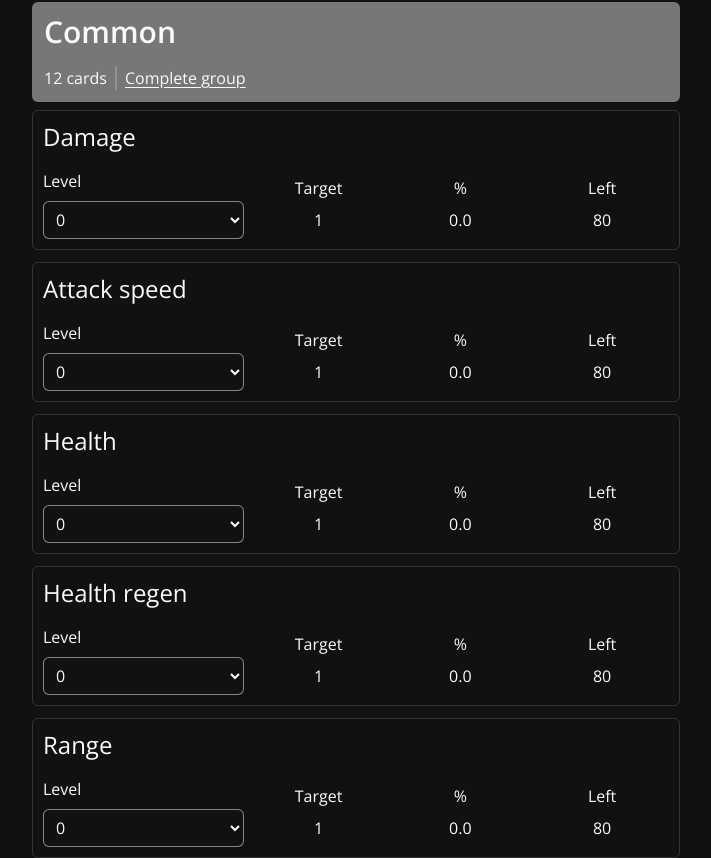
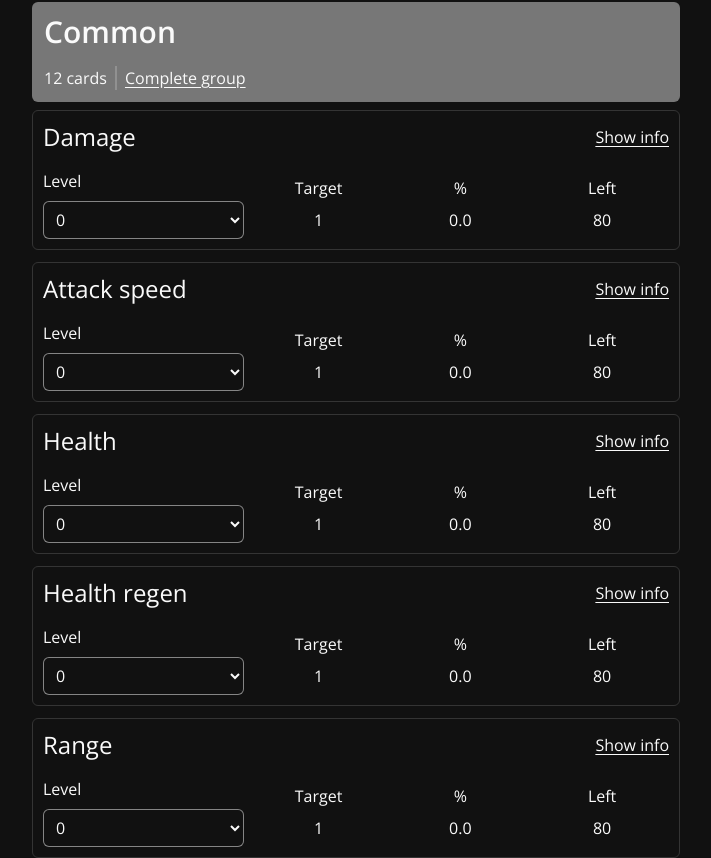
Before and after one commit to buczekmatthias/card-tracker, a Vue app: page / in a window 1280 px wide. Shown: the part 1480-2338 px from the top of the page, without its empty margins (284-995 px from the left). Built offline with nearby package versions, Linux system fonts and the light colour scheme.

Commit message:
Add description of cards and values per level, as well as list of possible additional labs | Move unlock requirement to info component

```diff
--- a/package.json
+++ b/package.json
@@ -1,6 +1,6 @@
 {
   "name": "card-tracker",
-  "version": "1.4.0",
+  "version": "1.4.1",
   "private": true,
   "type": "module",
   "scripts": {
--- a/src/components/Tracker/Card.vue
+++ b/src/components/Tracker/Card.vue
@@ -1,7 +1,9 @@
 <template>
   <Container class="flex flex-col gap-2">
-    <p class="font-light italic" v-if="Object.keys(unlocks).includes(updatedCard.name)">Locked behind {{ unlocks[updatedCard.name] }} milestone</p>
-    <p class="container-subheader mb-2">{{ updatedCard.name }}</p>
+    <div class="mb-2 flex items-center justify-between">
+      <p class="container-subheader">{{ updatedCard.name }}</p>
+      <button class="toggle-underline" @click="showInfo = !showInfo">{{ showInfo ? "Hide" : "Show" }} info</button>
+    </div>
     <div class="container-content" :class="[0, 7].includes(updatedCard.lvl) ? 'grid-cols-[3fr_2fr_2fr_2fr]' : 'grid-cols-[1.5fr_2fr_2.5fr_2.5fr_2.5fr]'">
       <div>
         <span>Level</span>
@@ -34,19 +36,23 @@
         <span>{{ getRequiredToMax(updatedCard.lvl, updatedCard.owned) }}</span>
       </div>
     </div>
+    <CardInfo :info="info" :cardLvl="updatedCard.lvl" v-if="showInfo" />
   </Container>
 </template>
 
 <script setup>
 import Container from "./Container.vue";
+import CardInfo from "./CardInfo.vue";
 
-import { unlocks } from "@/data/cardUnlocks";
 import { getPercentageOfMax, getRequiredToMax, levels } from "@/data/cardLevels";
 import { ref, watch } from "vue";
 
 const props = defineProps({
   card: Object,
+  info: Object,
 });
+
+const showInfo = ref(false);
 
 const updatedCard = ref(props.card);
 
--- a/src/components/Tracker/CardGroup.vue
+++ b/src/components/Tracker/CardGroup.vue
@@ -20,14 +20,16 @@
       </div>
     </div>
     <template v-if="!collapseGroup">
-      <Card v-for="(card, ind) in group.cards" :key="card.name" :card="card" @cardUpdate="updateCard($event, ind)" />
+      <Card v-for="(card, ind) in group.cards" :key="card.name" :card="card" :info="info[card.name]" @cardUpdate="updateCard($event, ind)" />
     </template>
   </div>
 </template>
 
 <script setup>
 import { ref, onMounted } from "vue";
+
 import { getGroupData } from "@/data/cardLevels";
+import { info } from "@/data/cardsInfo";
 
 import Card from "@/components/Tracker/Card.vue";
 
--- /dev/null
+++ b/src/components/Tracker/CardInfo.vue
@@ -0,0 +1,33 @@
+<template>
+  <div class="border-t border-solid border-t-container pt-2 mt-2 flex flex-col gap-3">
+    <p class="text-lg">{{ info.description }}</p>
+    <p class="font-light" v-if="Object.keys(info).includes('unlocks')">Locked behind {{ info.unlocks }} milestone</p>
+    <table class="border-collapse w-full">
+      <thead>
+        <tr>
+          <th class="border-2 border-container p-3">Level</th>
+          <th class="border-2 border-container p-3">Value</th>
+        </tr>
+      </thead>
+      <tbody>
+        <tr v-for="(value, lvl) in info.values" :key="value" :class="{ 'bg-active/15': lvl + 1 === cardLvl }">
+          <td class="text-center border border-container p-2">{{ lvl + 1 }}</td>
+          <td class="text-center border border-container p-2">{{ value }}</td>
+        </tr>
+      </tbody>
+    </table>
+    <div class="flex flex-col gap-2 border-t border-solid border-t-container pt-3" v-if="Object.keys(info).includes('labs')">
+      <a href="https://tower-lab-calculator.netlify.app/" target="_blank" class="flex gap-1 items-center self-start after:content-['🔗']">
+        <span class="text-lg toggle-underline">Additional labs</span>
+      </a>
+      <p v-for="lab in info.labs" :key="lab" class="before:content-['➡️'] flex gap-1">{{ lab }}</p>
+    </div>
+  </div>
+</template>
+
+<script setup>
+const props = defineProps({
+  info: Object,
+  cardLvl: Number,
+});
+</script>
--- a/src/data/cardUnlocks.js
+++ /dev/null
@@ -1,8 +0,0 @@
-const unlocks = {
-  "Package change": "tier 2 wave 750",
-  "Land mine stun": "tier 7 wave 250",
-  Nuke: "tier 11 wave 10",
-  "Ultimate crit": "tier 14 wave 50",
-};
-
-export { unlocks };
--- /dev/null
+++ b/src/data/cardsInfo.js
@@ -0,0 +1,34 @@
+const info = {
+  Damage: { description: "Increase tower damage", values: ["x 1.50", "x 2.00", "x 2.40", "x 2.80", "x 3.20", "x 3.60", "x 4.00"] },
+  "Attack speed": { description: "Increase tower attack speed", values: ["x 1.25", "x 1.40", "x 1.55", "x 1.70", "x 1.85", "x 2.00", "x 2.15"] },
+  Health: { description: "Increase tower health", values: ["x 1.50", "x 2.00", "x 2.40", "x 2.80", "x 3.20", "x 3.60", "x 4.00"] },
+  "Health regen": { description: "Increase tower health regen", values: ["x 1.40", "x 1.60", "x 1.80", "x 2.00", "x 2.20", "x 2.40", "x 2.60"] },
+  Range: { description: "Increase tower max range", values: ["x 1.15", "x 1.20", "x 1.25", "x 1.30", "x 1.35", "x 1.40", "x 1.45"] },
+  Cash: { description: "Increase all cash earned", values: ["x 1.20", "x 1.40", "x 1.60", "x 1.80", "x 2.00", "x 2.20", "x 2.40"] },
+  Coins: { description: "Increase all coins earned", values: ["x 1.15", "x 1.20", "x 1.25", "x 1.30", "x 1.35", "x 1.40", "x 1.45"] },
+  "Slow aura": { description: "All enemies in tower range will have speed decreased", values: ["13%", "16%", "19%", "22%", "25%", "28%", "31%"] },
+  "Critical chance": { description: "Increase critical chance", values: ["+ 5%", "+ 6%", "+ 7%", "+ 8%", "+ 9%", "+ 10%", "+ 11%"] },
+  "Enemy balance": { description: "Increase enemies spawned each wave, increase cash earned per kill", values: ["x 1.30", "x 1.40", "x 1.50", "x 1.60", "x 1.70", "x 1.80", "x 1.90"] },
+  "Extra defense": { description: "Increase tower percent defense", values: ["+ 5%", "+ 6%", "+ 7%", "+ 8%", "+ 9%", "+ 10%", "+ 11%"] },
+  Fortress: { description: "Increase tower absolute defense", values: ["x 1.30", "x 1.45", "x 1.60", "x 1.75", "x 1.90", "x 2.05", "x 2.20"] },
+  "Free upgrades": { description: "Increase all free upgrade chances per wave", values: ["4%", "5%", "6%", "7%", "8%", "9%", "10%"] },
+  "Inner orb": { description: "A spinning orb that destroys enemies on contact (except bosses and elites)", values: [".30", ".40", ".50", ".60", ".70", ".80", ".90"], labs: ["Adjuster", "Extra orbs"] },
+  "Plasma cannon": { description: "Fire one big plasma shot at boss to drop its health", values: ["30%", "34%", "38%", "42%", "46%", "50%", "54%"] },
+  "Critical coin": { description: "Basic enemies destroyed by critical damage have a chance of dropping coins", values: ["15%", "18%", "21%", "24%", "27%", "30%", "33%"] },
+  "Wave skip": { description: "Gain a chance of skipping waves while still earning cash and coins equal to x1.10 the value of the wave enemies, also cells if elite would spawn during skipped wave and will roll for modules/reroll dices if boss wave got skipped", values: ["9%", "10%", "11%", "13%", "15%", "17%", "19%"] },
+  "Intro skip": { description: "Increase game speed by x10 of current game speed multiplier for starting waves, reduce all coins earned during those waves by 80%", values: ["20", "25", "30", "35", "40", "45", "50"] },
+  "Land mine stun": { description: "Land mines have 40% of stunning enemies (except bosses)", values: ["1.4 sec", "1.8 sec", "2.2 sec", "2.6 sec", "3.0 sec", "3.4 sec", "3.8 sec"], unlocks: "tier 7 wave 250" },
+  "Package change": { description: "Increase recovery package spawn chance", values: ["+ 15%", "+ 18%", "+ 21%", "+ 24%", "+ 27%", "+ 30%", "+ 33%"], unlocks: "tier 2 wave 750" },
+  "Death ray": { description: "A powerful ray that destroys enemies on contact (except bosses and elites) for certain duration", values: ["2.3 sec", "2.7 sec", "3.1 sec", "3.5 sec", "3.9 sec", "4.4 sec", "4.9 sec"], labs: ["Double ray chance"] },
+  "Energy net": { description: "Fire a special net at a boss immobilizing it", values: ["2.5 sec", "2.8 sec", "3.1 sec", "3.4 sec", "3.7 sec", "4.0 sec", "4.3 sec"] },
+  "Super tower": { description: "The tower becomes super for 15 sec, tower projectile damage is increased for duration (30 sec cooldown)", values: ["x 2.80", "x 3.25", "x 3.70", "x 4.14", "x 4.59", "x 5.04", "x 5.60"], labs: ["Bonus"] },
+  "Second wind": { description: "Revive the tower with half health and create an invincible shield for 40 sec", values: ["10 sec", "15 sec", "20 sec", "25 sec", "30 sec", "35 sec", "40 sec"], labs: ["Kill on screen enemies", "Recharge"] },
+  "Demon mode": { description: "Enter demon mode: damage increased by x3 and become invincible for certain duration", values: ["180 sec", "200 sec", "220 sec", "240 sec", "260 sec", "280 sec", "300 sec"], labs: ["Recharge"] },
+  "Energy shield": { description: "Shield that ignores a single attack, replenishes after certain time", values: ["20 min", "18 min", "16 min", "14 min", "12 min", "10 min", "8 min"], labs: ["Extra charges"] },
+  "Wave accelerator": { description: "Reduce the cooldown between waves", values: ["30%", "34%", "38%", "42%", "46%", "50%", "54%"] },
+  Berserker: { description: "Increase damage by certain percent of total damage absorbed this round (max of x8 tower damage)", values: ["0.8%", "0.9%", "1.0%", "1.1%", "1.2%", "1.3%", "1.4%"] },
+  "Ultimate crit": { description: "Ultimate weapons gain a chance to deal critical damage of x25.50 (tower critical factor)", values: ["1%", "1.33%", "1.66%", "2%", "2.33%", "2.66%", "3%"], unlocks: "tier 14 wave 50" },
+  Nuke: { description: "Destroy percent of enemies on screen", values: ["25%", "35%", "45%", "55%", "65%", "80%", "100%"], labs: ["Recharge"], unlocks: "tier 11 wave 10" },
+};
+
+export { info };
```
